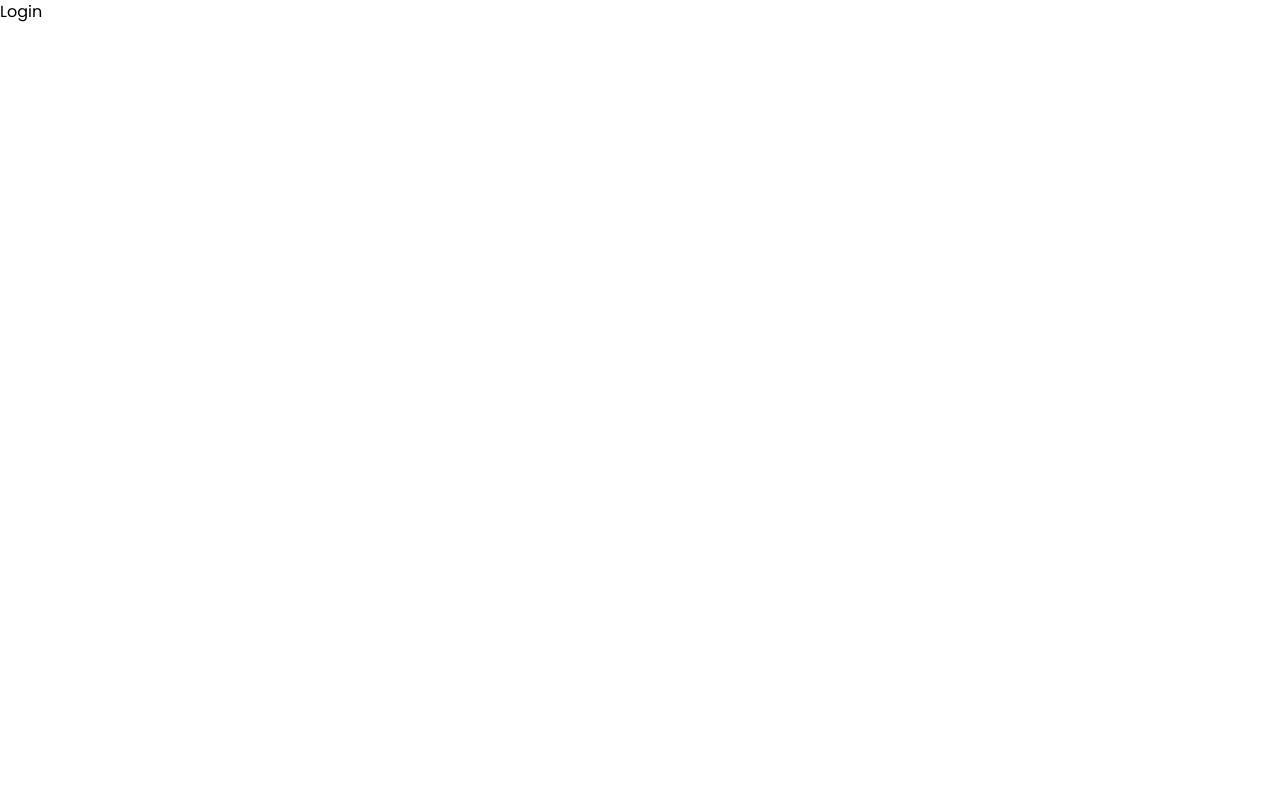
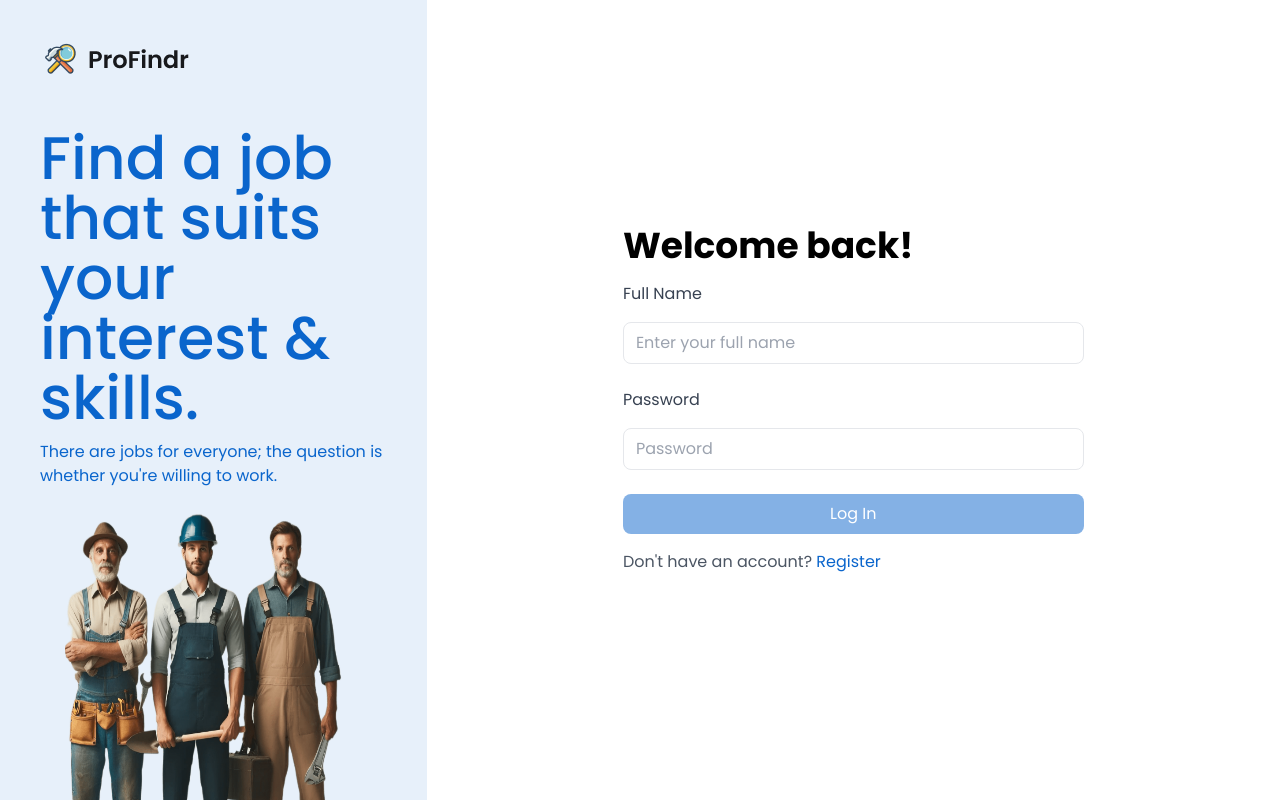
Before and after one commit to YadiraHC/ProFindr, a React (Vite) app: page /login in a window 1280 px wide. Built offline with nearby package versions, Linux system fonts and the light colour scheme.

Commit message:
Feat-Login

```diff
--- /dev/null
+++ b/src/components/LoginPage/LeftPanel.tsx
@@ -0,0 +1,25 @@
+import React from 'react';
+
+const LeftPanel: React.FC = () => {
+    return (
+        <div className="bg-[#E7F0FA] p-10 h-full flex flex-col justify-between">
+            <div className="text-[#0A65CC] w-90 h-90 relative">
+                <a href="/"><img src="./images/Logo.png" alt="ProFindr Logo" className="h-10 mb-[3rem]" /></a>
+                <h2 className="text-6xl font-medium">Find a job that suits your interest & skills.</h2>
+                <p className="mt-3">
+                    There are jobs for everyone; the question is whether you're willing to work.
+                </p>
+            </div>
+            <div className="flex items-end">
+                <img
+                    src="./images/Login 2 1.png"
+                    alt="Login"
+                    className="w-500 h-500 relative"
+                    style={{ top: '40px', left: '25px', width: '450%', height: '125%'}}
+                />
+            </div>
+        </div>
+    );
+};
+
+export default LeftPanel;
--- /dev/null
+++ b/src/components/LoginPage/LoginForm.tsx
@@ -0,0 +1,80 @@
+import React, { useState } from 'react';
+import { addUser } from '../../services/userService';
+
+const LoginForm: React.FC = () => {
+    const [fullName, setFullName] = useState('');
+    const [email, setEmail] = useState('');
+    const [password, setPassword] = useState('');
+    const [error, setError] = useState('');
+    const [success, setSuccess] = useState('');
+
+    const handleSubmit = async (e: React.FormEvent) => {
+        e.preventDefault();
+
+        const user = {
+            fullName,
+            email,
+        };
+
+        try {
+            await addUser(user);
+            setSuccess('Account created successfully');
+            setError('');
+            // Clear form fields after successful registration
+            setFullName('');
+            setEmail('');
+            setPassword('');
+            /* setRepeatPassword(''); */
+        } catch (err: any) {
+            setError(err.message);
+            setSuccess('');
+        }
+    };
+
+    const isFormValid = () => {
+        return fullName && password;
+    };
+
+    return (
+        <div className="bg-white px-[1.6rem] w-full max-w-lg mx-auto mt-12 lg:mt-0" style={{ margin: '3.2rem auto' }}>
+            <h2 className="text-4xl font-bold mb-4 text-left">Welcome back!</h2>
+
+            <form onSubmit={handleSubmit}>
+                <div className="mb-6">
+                    <label className="block text-gray-700 mb-4">Full Name</label>
+                    <input
+                        type="text"
+                        value={fullName}
+                        onChange={(e) => setFullName(e.target.value)}
+                        placeholder="Enter your full name"
+                        className="w-full px-3 py-2 border rounded-lg focus:outline-none focus:ring focus:border-blue-300"
+                    />
+                </div>
+                <div className="mb-6">
+                    <label className="block text-gray-700 mb-4">Password</label>
+                    <input
+                        type="password"
+                        value={password}
+                        onChange={(e) => setPassword(e.target.value)}
+                        placeholder="Password"
+                        className="w-full px-3 py-2 border rounded-lg focus:outline-none focus:ring focus:border-blue-300"
+                    />
+                </div>
+                <button
+                    type="submit"
+                    className={`w-full px-4 py-2 rounded-lg text-white ${isFormValid() ? 'bg-[#0A65CC] hover:bg-[#084a9b]' : 'bg-[#0A65CC] bg-opacity-50 cursor-not-allowed'}`}
+                    disabled={!isFormValid()}
+                >
+                    Log In
+                </button>
+                {error && <p className="text-red-500 mt-4">{error}</p>}
+                {success && <p className="text-green-500 mt-4">{success}</p>}
+            </form>
+            <p className="text-gray-600 mt-4 text-center lg:text-left">
+                Don't have an account? <a href="/register" className="text-[#0A65CC]">Register</a>
+            </p>
+        </div>
+    );
+};
+
+export default LoginForm;
--- a/src/pages/Login.tsx
+++ b/src/pages/Login.tsx
@@ -1,7 +1,18 @@
 import React from 'react';
+import LeftPanel from '../components/LoginPage/LeftPanel';
+import LoginForm from '../components/LoginPage/LoginForm';
 
-const Login: React.FC = () => {
-    return <div>Login</div>;
+const LoginPage: React.FC = () => {
+    return (
+        <div className='flex h-screen'>
+            <div className='hidden lg:block lg:w-1/3 h-full'>
+                <LeftPanel/>
+            </div>
+            <div className="w-full lg:w-2/3 h-full flex items-center justify-center">
+                <LoginForm/>
+            </div>
+        </div>
+    )
 };
 
-export default Login;
+export default LoginPage;
--- a/src/services/userService.ts
+++ b/src/services/userService.ts
@@ -1,7 +1,7 @@
 const API_URL = 'https://localhost:7254/api/Users'; // Cambia esta URL según sea necesario
 
 export async function addUser(user: any) {
-    const response = await fetch(`${API_URL}/CreateUser`, {
+    const response = await fetch(API_URL, {
         method: 'POST',
         headers: {
             'Content-Type': 'application/json'
@@ -16,3 +16,29 @@ export async function addUser(user: any) {
 
     return response.json();
 }
+
+
+/*
+
+
+antes
+const response = await fetch(`${API_URL}/CreateUser`, {
+        method: 'POST',
+        headers: {
+            'Content-Type': 'application/json'
+        },
+        body: JSON.stringify(user)
+    });
+
+*/
+/*
+Despues:
+
+const response = await fetch(API_URL, {
+        method: 'POST',
+        headers: {
+            'Content-Type': 'application/json'
+        },
+        body: JSON.stringify(user)
+    });
+ */
```
Also changed, not shown: public/images/Login 2 1.png (added).
